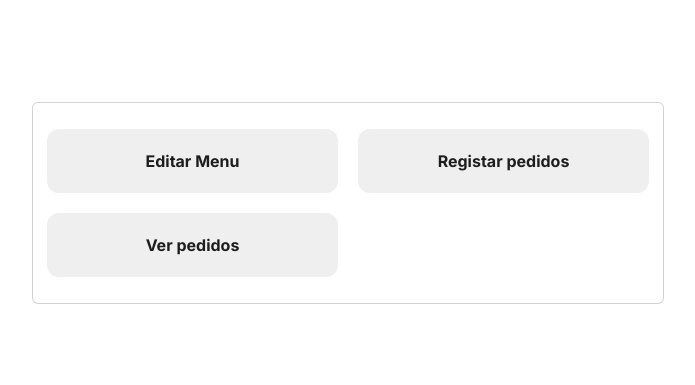
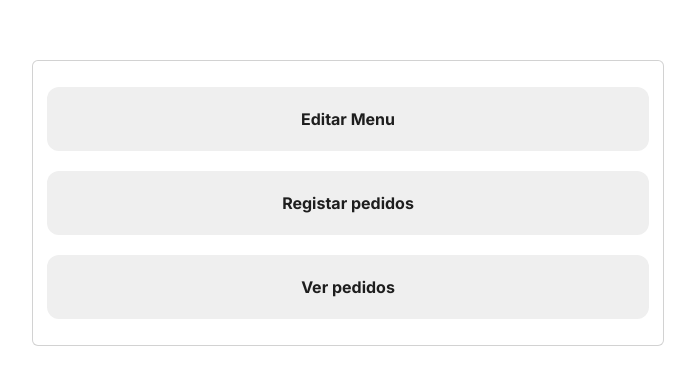
Before and after one commit to danieferra/menu-app, a React (Create React App) app in the folder menuapp/: page /home in a window 1280 px wide. Shown: the part 197-582 px from the top of the page, without its empty margins (292-987 px from the left). Built offline with nearby package versions, Linux system fonts and the light colour scheme; no server answers.

Commit message:
Home change

```diff
--- a/menuapp/src/pages/Home.js
+++ b/menuapp/src/pages/Home.js
@@ -8,13 +8,13 @@ function Home() {
         <div className="centro d-flex align-items-center flex-column justify-content-center p-2">
             <div className="card col-md-6 col-12 p-3">
                 <div className='row'>
-                <Link to={'/editarMenu'} className='col-6' style={{padding:'10px',textAlign:'center',textDecoration:'none',color:'#1e1e1e',fontWeight:'bold'}}>
+                <Link to={'/editarMenu'} className='col-12' style={{padding:'10px',textAlign:'center',textDecoration:'none',color:'#1e1e1e',fontWeight:'bold'}}>
                 <div style={{backgroundColor:'#efefef',padding:'20px',borderRadius:'12px'}}>Editar Menu</div>
                 </Link>
-                <Link to={'/pedir'} className='col-6' style={{padding:'10px',textAlign:'center',textDecoration:'none',color:'#1e1e1e',fontWeight:'bold'}}>
+                <Link to={'/pedir'} className='col-12' style={{padding:'10px',textAlign:'center',textDecoration:'none',color:'#1e1e1e',fontWeight:'bold'}}>
                 <div style={{backgroundColor:'#efefef',padding:'20px',borderRadius:'12px'}}>Registar pedidos</div>
                 </Link>
-                <Link to={'/verpedidos'} className='col-6' style={{padding:'10px',textAlign:'center',textDecoration:'none',color:'#1e1e1e',fontWeight:'bold'}}>
+                <Link to={'/verpedidos'} className='col-12' style={{padding:'10px',textAlign:'center',textDecoration:'none',color:'#1e1e1e',fontWeight:'bold'}}>
                 <div style={{backgroundColor:'#efefef',padding:'20px',borderRadius:'12px'}}>Ver pedidos</div>
                 </Link>
                 </div>
```
